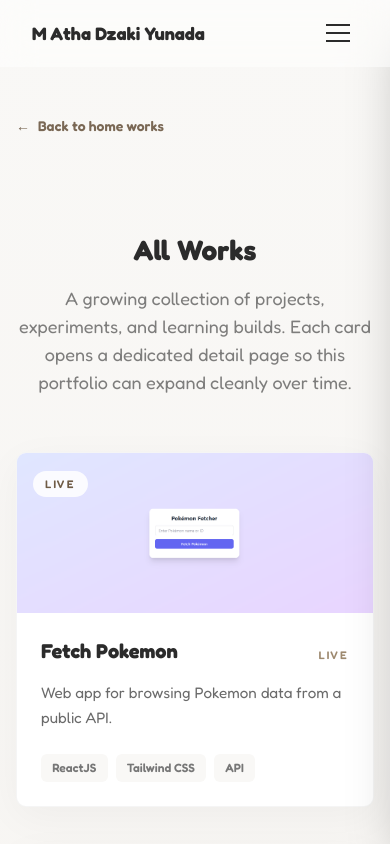
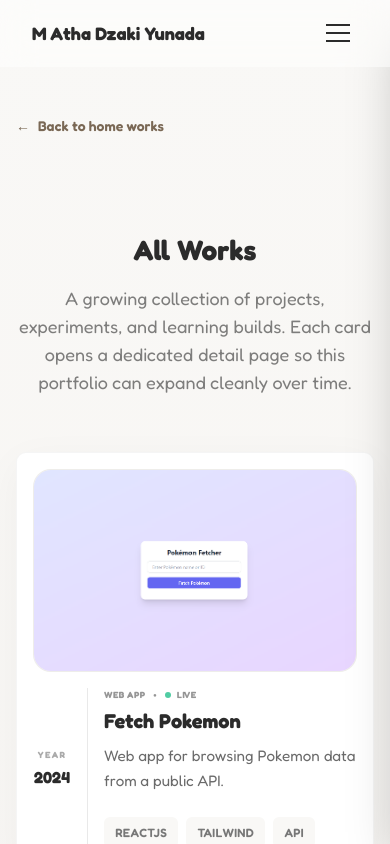
Before and after one commit to Thaakie/mathadzakiyunada, a React (Create React App) app: page /works in a window 390 px wide. Shown: the top 844 px of the page. Built offline with nearby package versions, Linux system fonts and the light colour scheme.

Commit message:
adding: mouse follower

```diff
--- a/src/components/About.jsx
+++ b/src/components/About.jsx
@@ -32,13 +32,13 @@
               variants={fadeUp}
               className="mb-6 text-3xl font-bold text-white md:text-4xl"
             >
-              Building thoughtful interfaces with a warm visual touch.
+              Turning ideas into meaningful digital experiences through web development, AI, and continuous learning.
             </motion.h2>
             <motion.p
               variants={fadeUp}
               className="mb-8 max-w-2xl text-lg leading-relaxed text-white/74"
             >
-              Im an Undergraduate student focused on front-end web development while also working with back-end basics. I care about visual detail, interaction, and clarity, aiming to create web experiences that feel clean, engaging, and easy to use.
+              I'm an Informatics undergraduate passionate about building full-stack web applications, with interests in AI integration, cloud technologies, and modern web development. I enjoy turning complex problems into practical digital solutions that are scalable, intuitive, and impactful.
             </motion.p>
 
             <motion.div
--- a/src/components/ProjectCard.jsx
+++ b/src/components/ProjectCard.jsx
@@ -4,7 +4,19 @@
 
 const ProjectCard = ({ project, index = 0 }) => {
   const hasImage = Boolean(project.image);
-  const hasExternalLink = Boolean(project.liveUrl);
+
+  const getStatusIndicator = (status) => {
+    switch (status?.toLowerCase()) {
+      case "live":
+        return <span className="mr-1.5 h-1.5 w-1.5 rounded-full bg-emerald-500 animate-pulse" />;
+      case "prototype":
+        return <span className="mr-1.5 h-1.5 w-1.5 rounded-full bg-amber-500 animate-pulse" />;
+      case "private demo":
+        return <span className="mr-1.5 h-1.5 w-1.5 rounded-full bg-blue-500 animate-pulse" />;
+      default:
+        return <span className="mr-1.5 h-1.5 w-1.5 rounded-full bg-gray-400" />;
+    }
+  };
 
   return (
     <Link
@@ -14,70 +26,75 @@
       onClick={() => scrollPageToTop("smooth")}
     >
       <article
-        className="project-card group relative flex h-full flex-col overflow-hidden rounded-[10px] border border-[#2b2b2b]/12 bg-white shadow-sm transition-all duration-500 ease-out hover:-translate-y-3 hover:border-[#2b2b2b]/30 hover:shadow-2xl hover:shadow-black/10"
+        className="project-card group relative flex h-full flex-col overflow-hidden rounded-[24px] border border-[#2b2b2b]/10 bg-white p-4 shadow-sm transition-all duration-500 ease-out hover:-translate-y-2 hover:border-[#2b2b2b]/25 hover:shadow-xl hover:shadow-black/5"
         style={{ transitionDelay: `${index * 80}ms` }}
       >
-        <div className="card-image relative h-40 overflow-hidden sm:h-48 md:h-56">
+        {/* Floating Card Image Wrapper */}
+        <div className="card-image relative w-full aspect-[4/3] overflow-hidden rounded-[18px] border border-black/5 bg-[#fbfaf7]">
           {hasImage ? (
             <img
               src={project.image}
               alt={`Preview ${project.title}`}
               loading="lazy"
-              className="h-full w-full object-cover transition-transform duration-700 ease-out group-hover:scale-110"
+              className="h-full w-full object-cover transition-transform duration-700 ease-out group-hover:scale-105"
             />
           ) : (
             <div className="flex h-full w-full items-center justify-center bg-gradient-to-br from-[#f5efe9] via-white to-[#e7ddd1] px-6 text-center">
               <div>
-                <p className="mb-2 text-sm uppercase tracking-[0.3em] text-[#8b7a66]">
+                <p className="mb-2 text-xs uppercase tracking-[0.3em] text-[#8b7a66]">
                   Upcoming
                 </p>
-                <h3 className="text-xl font-bold text-[#2b2b2b]">
+                <h3 className="text-base font-bold text-[#2b2b2b]">
                   {project.title}
                 </h3>
               </div>
             </div>
           )}
+        </div>
 
-          <div className="absolute left-4 top-4">
-            <span className="inline-flex items-center rounded-full bg-white/85 px-3 py-1 text-[11px] font-semibold uppercase tracking-[0.2em] text-[#6f5b46] backdrop-blur-sm">
+        {/* Card Content Wrapper */}
+        <div className="flex flex-grow flex-row items-stretch mt-4 gap-4">
+          {/* Left Column: Year Divider */}
+          <div className="flex flex-col items-center justify-center pr-4 border-r border-[#2b2b2b]/10 shrink-0 text-center min-w-[55px]">
+            <span className="text-[9px] font-bold uppercase tracking-[0.15em] text-[#2b2b2b]/40 mb-1">
+              Year
+            </span>
+            <span className="text-base font-extrabold text-[#2b2b2b] leading-tight">
+              {project.year === "Next Release" ? "Soon" : project.year}
+            </span>
+          </div>
+
+          {/* Right Column: Title, Description, Tags */}
+          <div className="flex-grow min-w-0 flex flex-col justify-between">
+            <div>
+              <div className="flex flex-wrap items-center gap-2 mb-1.5 text-[9px] font-bold uppercase tracking-wider text-[#2b2b2b]/50">
+                <span>{project.category}</span>
+                <span>•</span>
+                <span className="inline-flex items-center">
+                  {getStatusIndicator(project.status)}
                   {project.status}
                 </span>
               </div>
 
-          <div className="absolute inset-0 flex items-center justify-center bg-black/35 opacity-0 backdrop-blur-[2px] transition-opacity duration-300 group-hover:opacity-100">
-            <div className="translate-y-3 transform rounded-full bg-white/20 px-4 py-2 opacity-0 transition-all duration-300 ease-out group-hover:translate-y-0 group-hover:opacity-100">
-              <span className="text-sm font-semibold text-white">
-                View details
-              </span>
-            </div>
-          </div>
+              <h3 className="card-title text-base font-bold text-[#2b2b2b] transition-colors duration-300 group-hover:text-[#c9b59c] leading-snug mb-1 line-clamp-1">
+                {project.title}
+              </h3>
+
+              <p className="card-desc text-xs leading-relaxed text-[#2b2b2b]/60 line-clamp-2 mb-3">
+                {project.summary}
+              </p>
             </div>
 
-        <div className="card-content flex flex-grow flex-col p-4 md:p-6">
-          <div className="mb-2 flex items-center justify-between gap-4">
-            <h3 className="card-title text-lg font-bold text-[#2b2b2b] transition-colors duration-300 group-hover:text-[#c9b59c] md:text-xl">
-              {project.title}
-            </h3>
-            {hasExternalLink && (
-              <span className="text-[11px] font-semibold uppercase tracking-[0.2em] text-[#9d896f]">
-                Live
-              </span>
-            )}
-          </div>
-
-          <p className="card-desc mb-5 flex-grow text-sm leading-relaxed text-[#2b2b2b]/70 md:text-base">
-            {project.summary}
-          </p>
-
-          <div className="card-tags mt-auto flex flex-wrap gap-2">
-            {project.tags.map((tag) => (
+            <div className="card-tags flex flex-wrap gap-1 mt-auto">
+              {project.tags.slice(0, 3).map((tag) => (
                 <span
                   key={`${project.slug}-${tag}`}
-                className="rounded-lg bg-[#f9f8f6] px-3 py-1.5 text-xs font-semibold text-[#666]"
+                  className="rounded-full bg-[#2b2b2b]/5 px-2.5 py-0.5 text-[9px] font-bold tracking-wide text-[#2b2b2b]/50 uppercase"
                 >
                   {tag}
                 </span>
               ))}
+            </div>
           </div>
         </div>
       </article>
--- a/src/data/projects.js
+++ b/src/data/projects.js
@@ -28,7 +28,7 @@
     description:
       "A React-based project that lets users explore Pokemon data with a playful interface. The focus was on API consumption, responsive layout, and a clean browsing flow.",
     image: "/assets/fetchpoke.png",
-    tags: ["ReactJS", "Tailwind CSS", "API"],
+    tags: ["ReactJS", "Tailwind", "API"],
     year: "2024",
     role: "Frontend Developer",
     status: "Live",
```
Also changed, not shown: src/components/MouseFollower.jsx (+86 -10 lines), src/components/TechStack.jsx (+7 -0 lines), mouse_follower_implementation.txt (added). Lines whose indentation alone changed are shown as unchanged.
